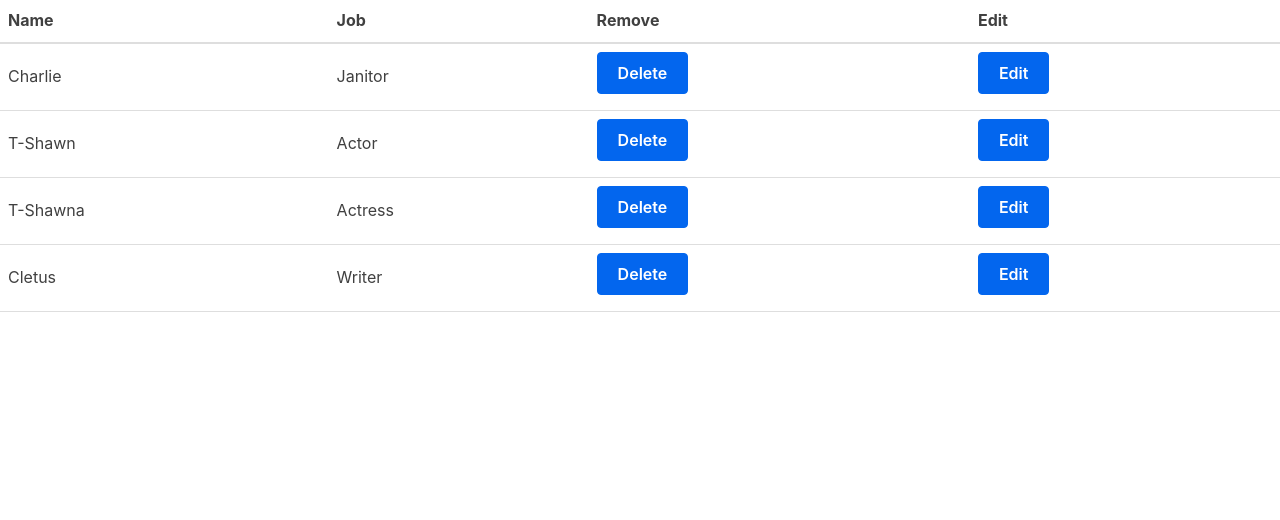
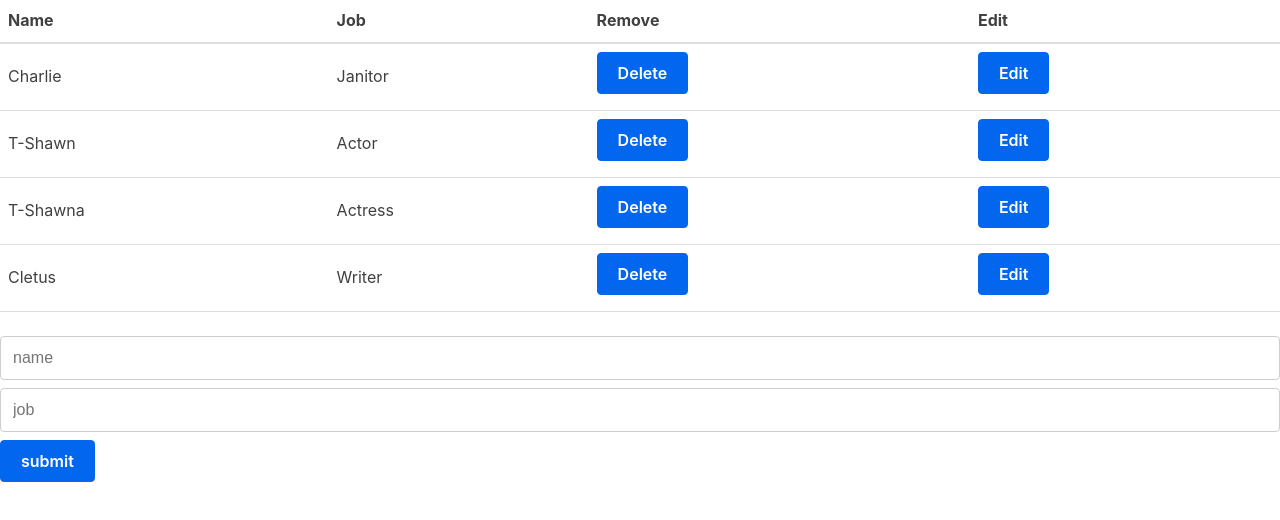
Before and after one commit to ryanboris/react-tutorial, a React (Create React App) app: page / in a window 1280 px wide. Shown: the top 520 px of the page. Built offline with nearby package versions, Linux system fonts and the light colour scheme.

Commit message:
allows a user to be added

```diff
--- a/src/App.js
+++ b/src/App.js
@@ -1,9 +1,8 @@
 import React, { useContext, useReducer } from 'react'
 import Table from './Table'
+import Form from './Form'
 import CharactersContext from './context'
 import reducer from './reducer'
-
-import './index.css'
 
 export default function App() {
   const initialState = useContext(CharactersContext)
@@ -11,6 +10,7 @@ export default function App() {
   return (
     <CharactersContext.Provider value={{ state, dispatch }}>
       <Table />
+      <Form />
     </CharactersContext.Provider>
   )
 }
--- a/src/Form.js
+++ b/src/Form.js
@@ -1,5 +1,20 @@
-import React from 'react'
+import React, { useContext } from 'react'
+import NameInput from './NameInput'
+import CharactersContext from './context'
+import JobInput from './JobInput'
 
 export default function Form() {
-  return <div />
+  const { state, dispatch } = useContext(CharactersContext)
+  return (
+    <form
+      onSubmit={e => {
+        e.preventDefault()
+        dispatch({ type: 'ADD', payload: { name: state.nameInput, job: state.jobInput } })
+      }}
+    >
+      <NameInput />
+      <JobInput />
+      <input type="submit" value="submit" />
+    </form>
+  )
 }
--- a/src/JobInput.js
+++ b/src/JobInput.js
@@ -1,5 +1,19 @@
-import React from 'react'
+import React, { useContext } from 'react'
+import CharactersContext from './context'
 
 export default function JobInput() {
-  return <div />
+  const { state, dispatch } = useContext(CharactersContext)
+
+  return (
+    <>
+      <input
+        type="text"
+        placeholder="job"
+        value={state.jobInput}
+        onChange={e => {
+          dispatch({ type: 'CURRENT_JOB', payload: e.target.value })
+        }}
+      />
+    </>
+  )
 }
--- a/src/NameInput.js
+++ b/src/NameInput.js
@@ -1,5 +1,16 @@
-import React from 'react'
+import React, { useContext } from 'react'
+import CharactersContext from './context'
 
 export default function NameInput() {
-  return <div />
+  const { state, dispatch } = useContext(CharactersContext)
+  return (
+    <>
+      <input
+        type="text"
+        placeholder="name"
+        value={state.nameInput}
+        onChange={e => dispatch({ type: 'CURRENT_NAME', payload: e.target.value })}
+      />
+    </>
+  )
 }
--- a/src/TableBody.js
+++ b/src/TableBody.js
@@ -16,7 +16,6 @@ export default function TableBody() {
               </button>
             </td>
             <td>
-              {' '}
               <button onClick={() => dispatch({ type: 'EDIT' })}>Edit</button>
             </td>
           </tr>
--- a/src/context.js
+++ b/src/context.js
@@ -4,7 +4,9 @@ import { characters } from './Characters'
 const CharactersContext = React.createContext({
   characters,
   currentCharacter: '',
-  isEditing: false
+  isEditing: false,
+  nameInput: '',
+  jobInput: ''
 })
 
 export default CharactersContext
--- a/src/reducer.js
+++ b/src/reducer.js
@@ -1,13 +1,36 @@
 export default function reducer(state, action) {
+  const { characters } = state
   switch (action.type) {
     case 'DELETE':
-      const { characters } = state
       const i = action.payload
       return {
         ...state,
         characters: [...characters.slice(0, i), ...characters.slice(i + 1)]
       }
 
+    case 'ADD':
+      if (!action.payload.name || !action.payload.job) {
+        return state
+      }
+      return {
+        ...state,
+        characters: [...characters, { name: state.nameInput, job: state.jobInput }],
+        nameInput: '',
+        jobInput: ''
+      }
+
+    case 'CURRENT_NAME':
+      return {
+        ...state,
+        nameInput: action.payload
+      }
+
+    case 'CURRENT_JOB':
+      return {
+        ...state,
+        jobInput: action.payload
+      }
+
     default:
       return state
   }
```
